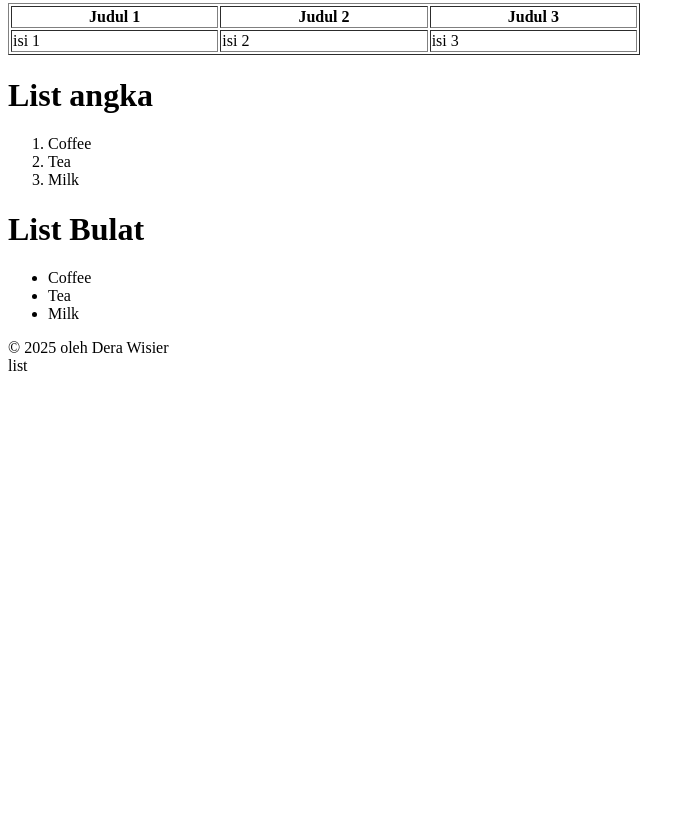
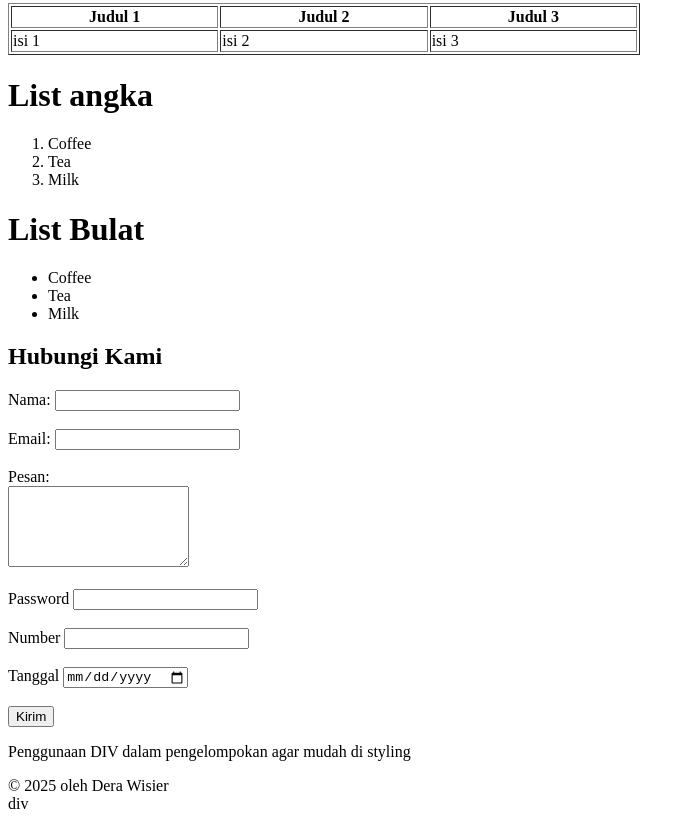
Before and after one commit to derawisier3010/pwd-bd, a plain HTML site: page PWD/W3School html/index.html in a window 1280 px wide. Shown: the part 1667-2488 px from the top of the page, without its empty margins (0-695 px from the left). Before the commit the page ends 2050 px from the top, so only its background shows below. Drawn offline with Linux system fonts and the light colour scheme.

Commit message:
Peubahan kode

```diff
--- a/PWD/W3School html/index.html
+++ b/PWD/W3School html/index.html
@@ -140,8 +140,40 @@ style="text-align:center;"
     <li>Milk</li>
   </ul>
 
+  <h2>Hubungi Kami</h2>
+  <form>
+      <label for="nama">Nama: </label>
+      <input type="text" id="nama" name="nama"> <br>
+      <br>
+      <label for="email">Email: </label>
+      <input type="email" id="email" name="email"> <br>
+      <br>
+      <label for="pesan">Pesan: </label><br>
+      <textarea name="pesan" id="pesan" rows="5" cols="20"></textarea>
+      <br>
+      <br>
+      <label for="password">Password</label>
+      <input type="password" id="password" name="password">
+      <br>
+      <br>
+      <label for="number">Number</label>
+      <input type="number" id="number" name="number">
+      <br>
+      <br>
+      <label for="date">Tanggal</label>
+      <input type="date" id="date" name="date">
+      <br>
+      <br>
+      <input type="submit" value="Kirim">
+
+  </form>
+
+<div>
+    <p>Penggunaan DIV dalam pengelompokan agar mudah di styling</p>
+</div>
+
 
 <footer> &copy; 2025 oleh Dera Wisier</footer>
 </body>
 </html>
-list
+div
```
Also changed, not shown: PWD/Latihan P03/index.html (+21 -8 lines), PWD/Latihan P03/latihan 01.html (deleted, +0 -18 lines).
